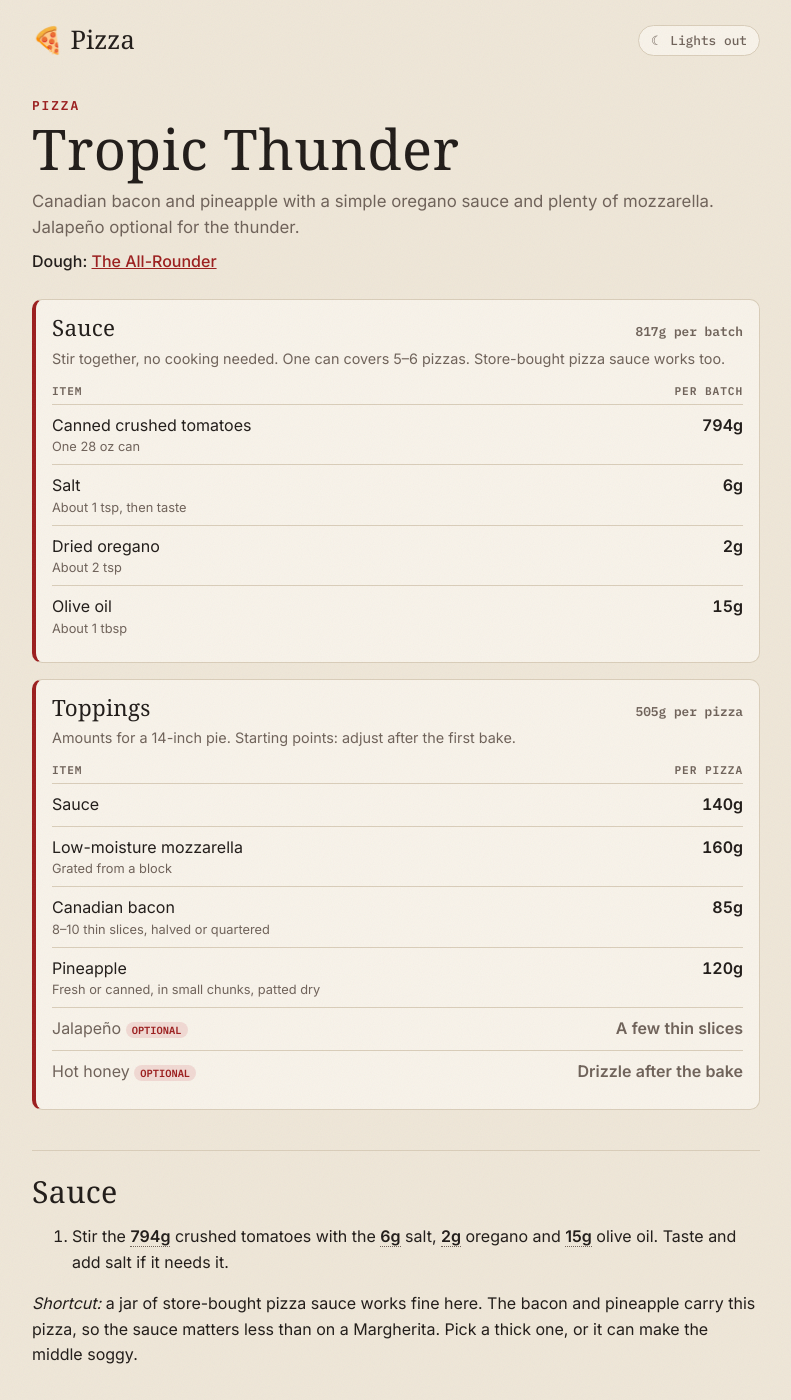
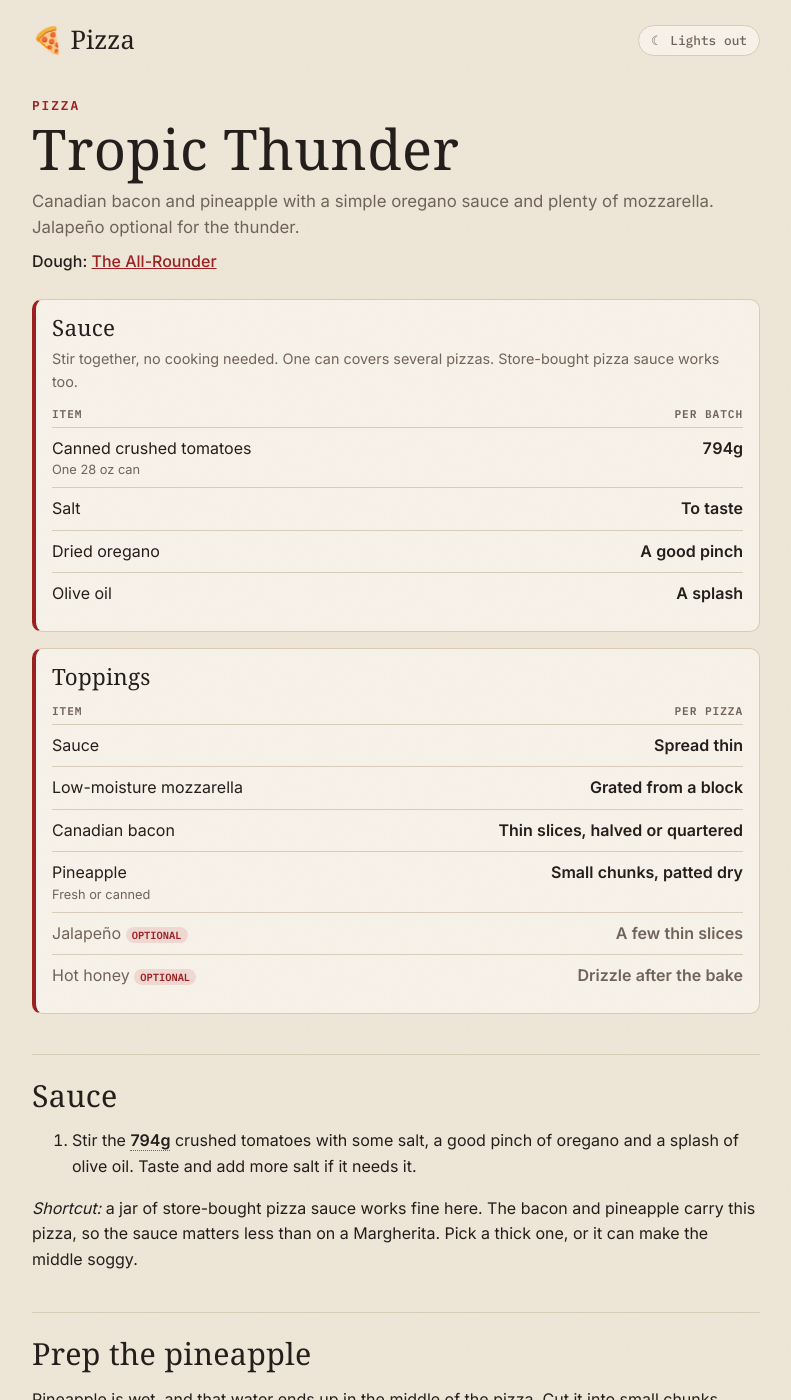
Before and after one commit to daftn/pizza, a Jekyll site: the page built from _recipes/tropic-thunder.md, in a window 1280 px wide and 1400 px high. Shown: the whole window, without its empty margins (244-1035 px from the left). Built offline with Jekyll 4.4.1, drawn with Linux system fonts in a browser that asks for light colours; some web fonts are replaced; some of the changed text lies outside the part shown.

Commit message:
Drop guessed amounts from Margherita and Tropic Thunder; BBQ blend is to taste
Keeps the known 28 oz can.

Co-Authored-By: Claude Opus 5.5 <noreply@anthropic.com>
Claude-Session: https://claude.ai/code/session_01CXsahQwDMBDTEp9ieURmT9

```diff
--- a/_recipes/tropic-thunder.md
+++ b/_recipes/tropic-thunder.md
@@ -7,26 +7,25 @@ uses_dough: everyday-dough
 toppings:
   - name: Sauce
     per_batch: true
-    note: Stir together, no cooking needed. One can covers 5–6 pizzas. Store-bought pizza sauce works too.
+    note: Stir together, no cooking needed. One can covers several pizzas. Store-bought pizza sauce works too.
     items:
       - { id: tomatoes, name: "Canned crushed tomatoes", qty: 794, unit: g, note: "One 28 oz can" }
-      - { id: sauce_salt, name: "Salt", qty: 6, unit: g, note: "About 1 tsp, then taste" }
-      - { id: sauce_oregano, name: "Dried oregano", qty: 2, unit: g, note: "About 2 tsp" }
-      - { id: sauce_oil, name: "Olive oil", qty: 15, unit: g, note: "About 1 tbsp" }
+      - { name: "Salt", text: "To taste" }
+      - { name: "Dried oregano", text: "A good pinch" }
+      - { name: "Olive oil", text: "A splash" }
   - name: Toppings
-    note: "Amounts for a 14-inch pie. Starting points: adjust after the first bake."
     items:
-      - { id: sauce, name: "Sauce", qty: 140, unit: g }
-      - { id: mozz, name: "Low-moisture mozzarella", qty: 160, unit: g, note: "Grated from a block" }
-      - { id: bacon, name: "Canadian bacon", qty: 85, unit: g, note: "8–10 thin slices, halved or quartered" }
-      - { id: pineapple, name: "Pineapple", qty: 120, unit: g, note: "Fresh or canned, in small chunks, patted dry" }
+      - { name: "Sauce", text: "Spread thin" }
+      - { name: "Low-moisture mozzarella", text: "Grated from a block" }
+      - { name: "Canadian bacon", text: "Thin slices, halved or quartered" }
+      - { name: "Pineapple", text: "Small chunks, patted dry", note: "Fresh or canned" }
       - { name: "Jalapeño", text: "A few thin slices", optional: true }
       - { name: "Hot honey", text: "Drizzle after the bake", optional: true }
 ---
 
 ## Sauce
 
-1. Stir the [[tomatoes]] crushed tomatoes with the [[sauce_salt]] salt, [[sauce_oregano]] oregano and [[sauce_oil]] olive oil. Taste and add salt if it needs it.
+1. Stir the [[tomatoes]] crushed tomatoes with some salt, a good pinch of oregano and a splash of olive oil. Taste and add more salt if it needs it.
 
 *Shortcut:* a jar of store-bought pizza sauce works fine here. The bacon and pineapple carry this pizza, so the sauce matters less than on a Margherita. Pick a thick one, or it can make the middle soggy.
 
```
Also changed, not shown: other parts of _recipes/tropic-thunder.md (+1 -1 lines), _recipes/bbq-chicken.md (+1 -1 lines), _recipes/margherita.md (+8 -9 lines).
